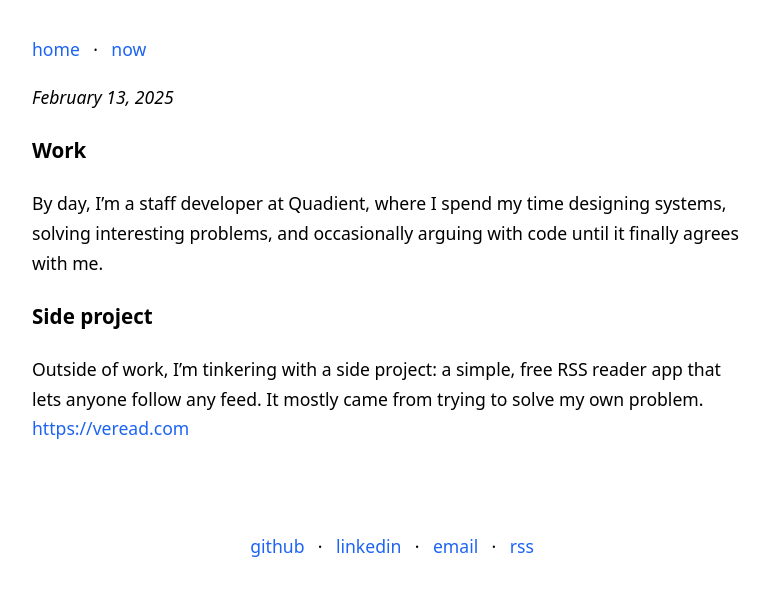
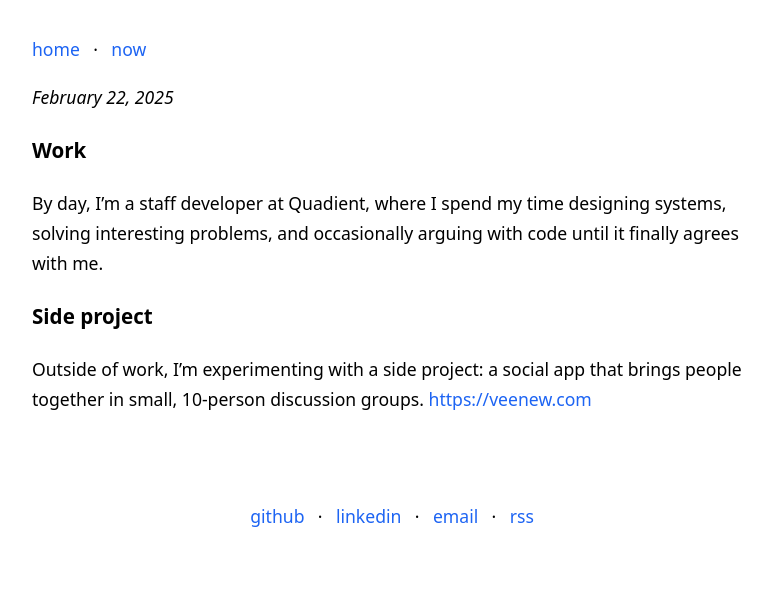
Before and after one commit to vasanthv/vasanthv.github.io, a Jekyll site: the page built from now.md, in a window 1280 px wide. Shown: the top 596 px of the page, without its empty margins (248-1020 px from the left). Built offline with Jekyll 4.4.1, drawn with Linux system fonts in a browser that asks for light colours.

Commit message:
Update now.md

```diff
--- a/now.md
+++ b/now.md
@@ -3,7 +3,7 @@ layout: default
 title: Now
 ---
 
-_February 13, 2025_
+_February 22, 2025_
 
 ### Work
 
@@ -11,4 +11,4 @@ By day, I’m a staff developer at Quadient, where I spend my time designing sys
 
 ### Side project
 
-Outside of work, I’m tinkering with a side project: a simple, free RSS reader app that lets anyone follow any feed. It mostly came from trying to solve my own problem. [https://veread.com](https://veread.com)
+Outside of work, I’m experimenting with a side project: a social app that brings people together in small, 10-person discussion groups. [https://veenew.com](https://veenew.com)
```
